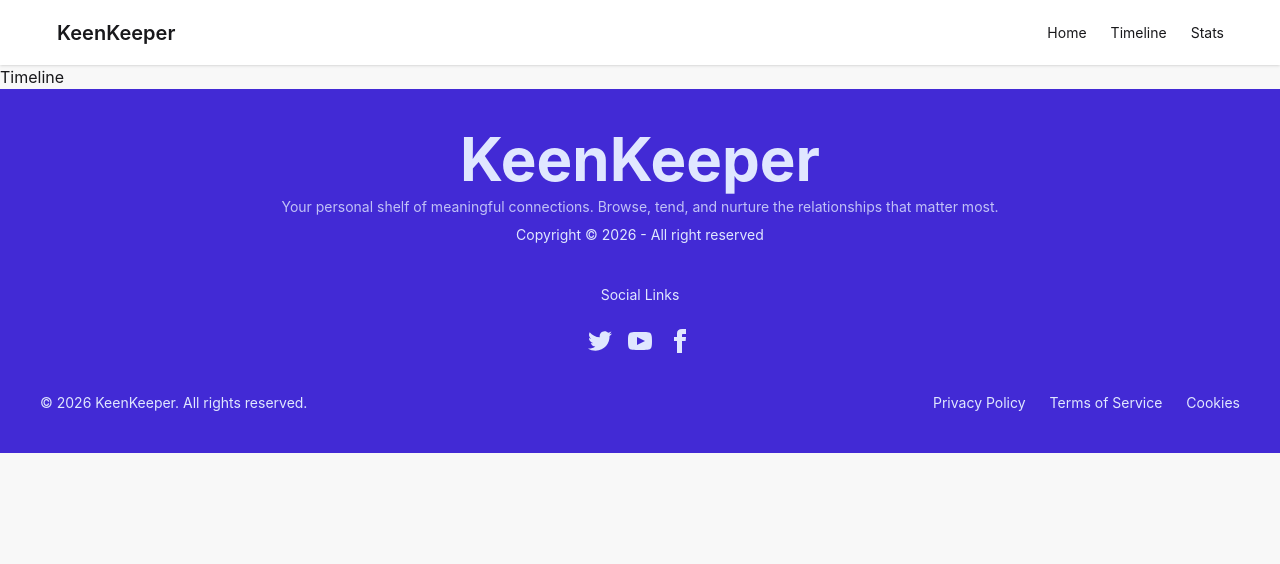
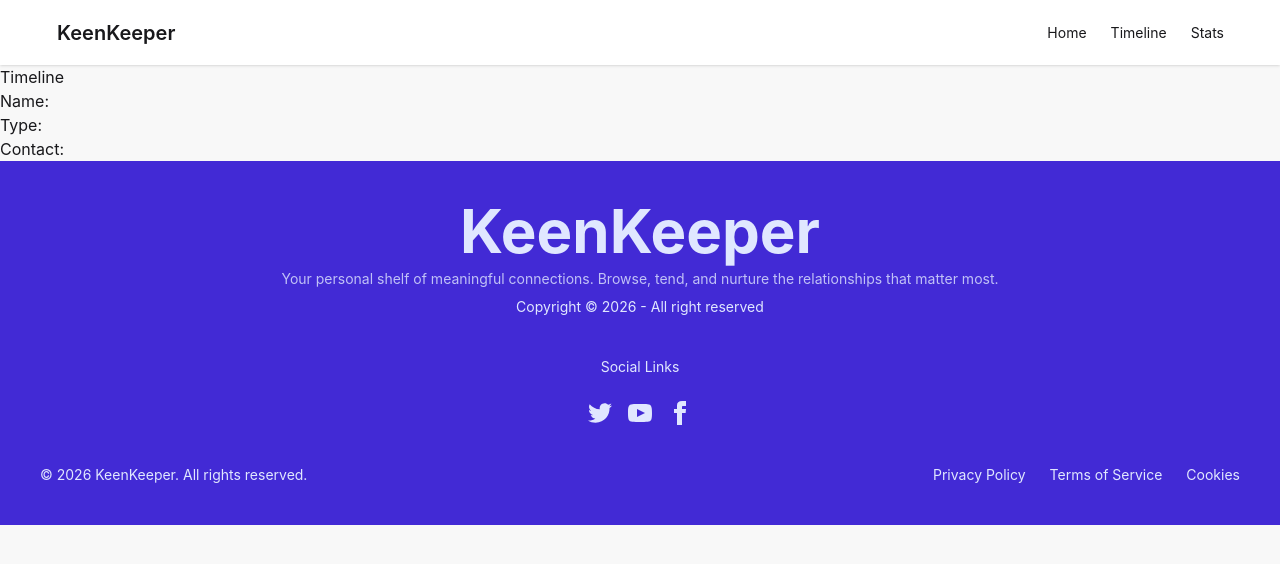
Before and after one commit to Ahnaf-Afif/assignment-07, a Next.js app: page /Timeline in a window 1280 px wide. Shown: the top 564 px of the page. Built offline with nearby package versions, Linux system fonts and the light colour scheme.

Commit message:
timeline added

```diff
--- a/src/components/Details/Leftside.jsx
+++ b/src/components/Details/Leftside.jsx
@@ -1,7 +1,6 @@
 "use client";
 
 import { useContext } from "react";
-import { useRouter } from "next/navigation";
 import { Message_data } from "@/context/context";
 
 import React from "react";
@@ -52,13 +51,22 @@ function SideButton({ icon: Icon, label, danger = false }) {
 export default function Leftside({ friend }) {
   const { tags = [], daysSinceContact } = friend;
   const { setMessage } = useContext(Message_data);
-  const router = useRouter();
 
-  function sendData() {
+  function sendData(actionLabel) {
+    let contact = "";
+
+    if (actionLabel === "Call") {
+      contact = friend.quickCheckIn?.call;
+    } else if (actionLabel === "Text") {
+      contact = friend.quickCheckIn?.text;
+    } else if (actionLabel === "Video") {
+      contact = friend.quickCheckIn?.video;
+    }
+
     setMessage({
       name: friend.name,
-      type: "Text",
-      contact: friend.quickCheckIn?.text,
+      type: actionLabel,
+      contact: contact,
     });
   }
 
@@ -169,7 +177,7 @@ export default function Leftside({ friend }) {
                   return (
                     <button
                       key={action.label}
-                      onClick={() => sendData()}
+                      onClick={() => sendData(action.label)}
                       className="flex min-h-[110px] flex-col items-center justify-center rounded-2xl border border-slate-200 bg-slate-50 text-slate-600 transition hover:bg-slate-100"
                     >
                       <Icon className="mb-3 h-6 w-6" />
--- a/src/components/Navbar.jsx
+++ b/src/components/Navbar.jsx
@@ -19,7 +19,7 @@ const Navbar = () => {
                 <Link href="/">Home</Link>
               </li>
               <li>
-                <button>Timeline</button>
+                <Link href="/Timeline">Timeline</Link>
               </li>
               <li>
                 <button>Stats</button>
--- a/src/components/TimelineBox.jsx
+++ b/src/components/TimelineBox.jsx
@@ -3,13 +3,15 @@
 import { useContext } from "react";
 import { Message_data } from "@/context/context";
 
-export default function page() {
-  const { message, setMessage } = useContext(Message_data);
+export default function TimelineBox() {
+  const { message } = useContext(Message_data);
 
   return (
     <div>
       <h1>Timeline</h1>
-      <p>{message.name}</p>
+      <p>Name: {message.name}</p>
+      <p>Type: {message.type}</p>
+      <p>Contact: {message.contact}</p>
     </div>
   );
 }
```
